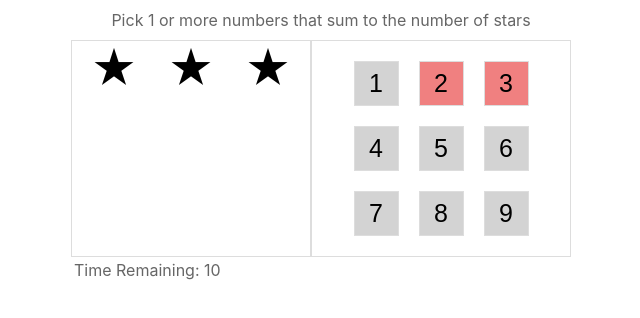
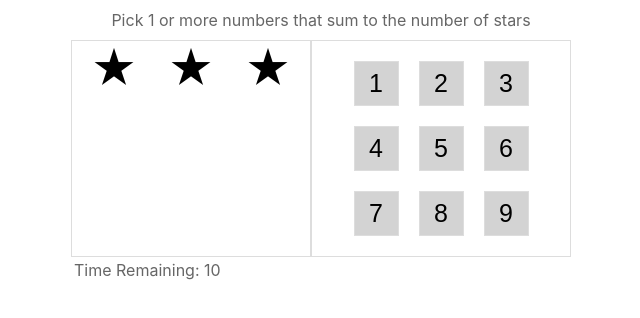
Before and after one commit to BalajiJ234/star-match-game, a React (Create React App) app: page / in a window 1280 px wide. Shown: the top 318 px of the page, without its empty margins (319-959 px from the left). Built offline with nearby package versions, Linux system fonts and the light colour scheme.

Commit message:
updates - UI Logic

```diff
--- a/src/components/StarMatch.jsx
+++ b/src/components/StarMatch.jsx
@@ -8,7 +8,7 @@ import StarsDisplay from "./StarsDisplay";
 const StarMatch = () => {
   const [stars, setStars] = useState(utils.random(1, 9));
   const [availableNums, setAvailableNums] = useState(utils.range(1, 9));
-  const [candidateNums, setCandidateNums] = useState([2, 3]);
+  const [candidateNums, setCandidateNums] = useState([]);
 
   const candidatesAreWrong = utils.sum(candidateNums) > stars;
 
```
